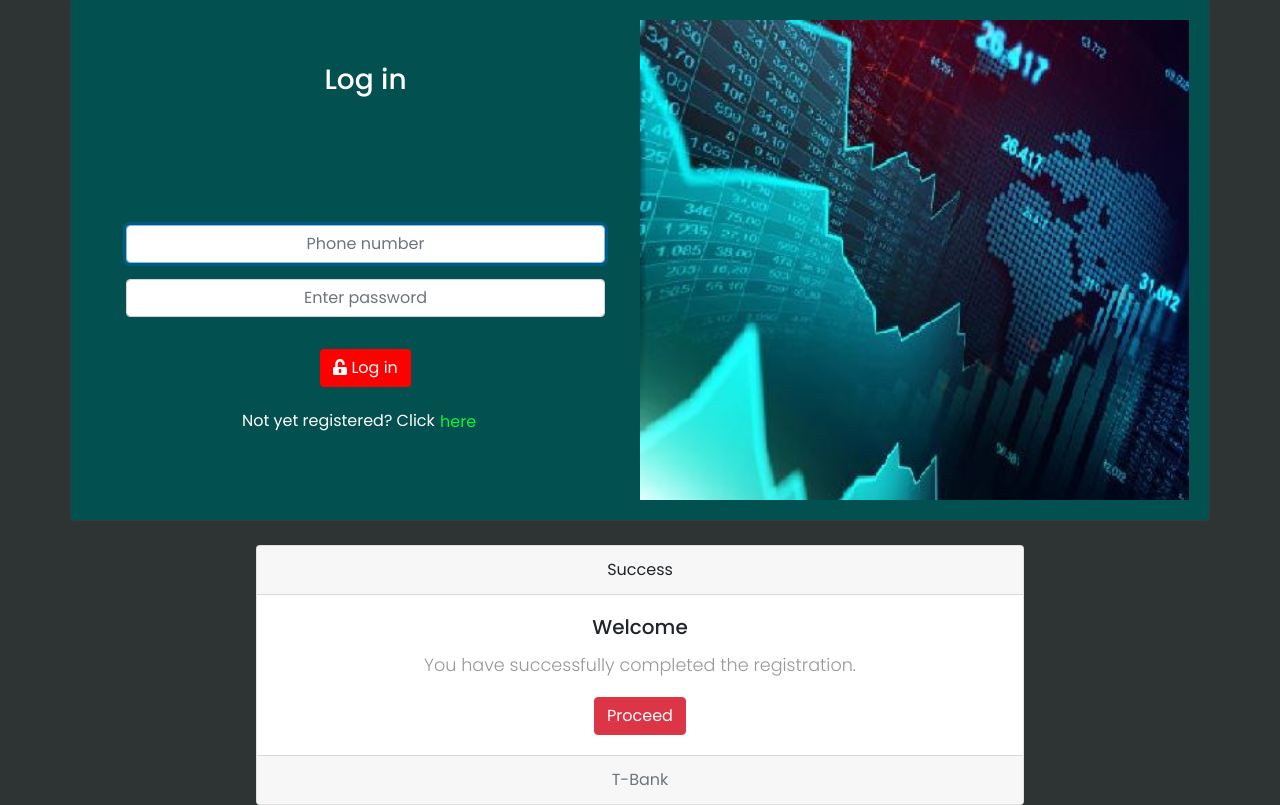
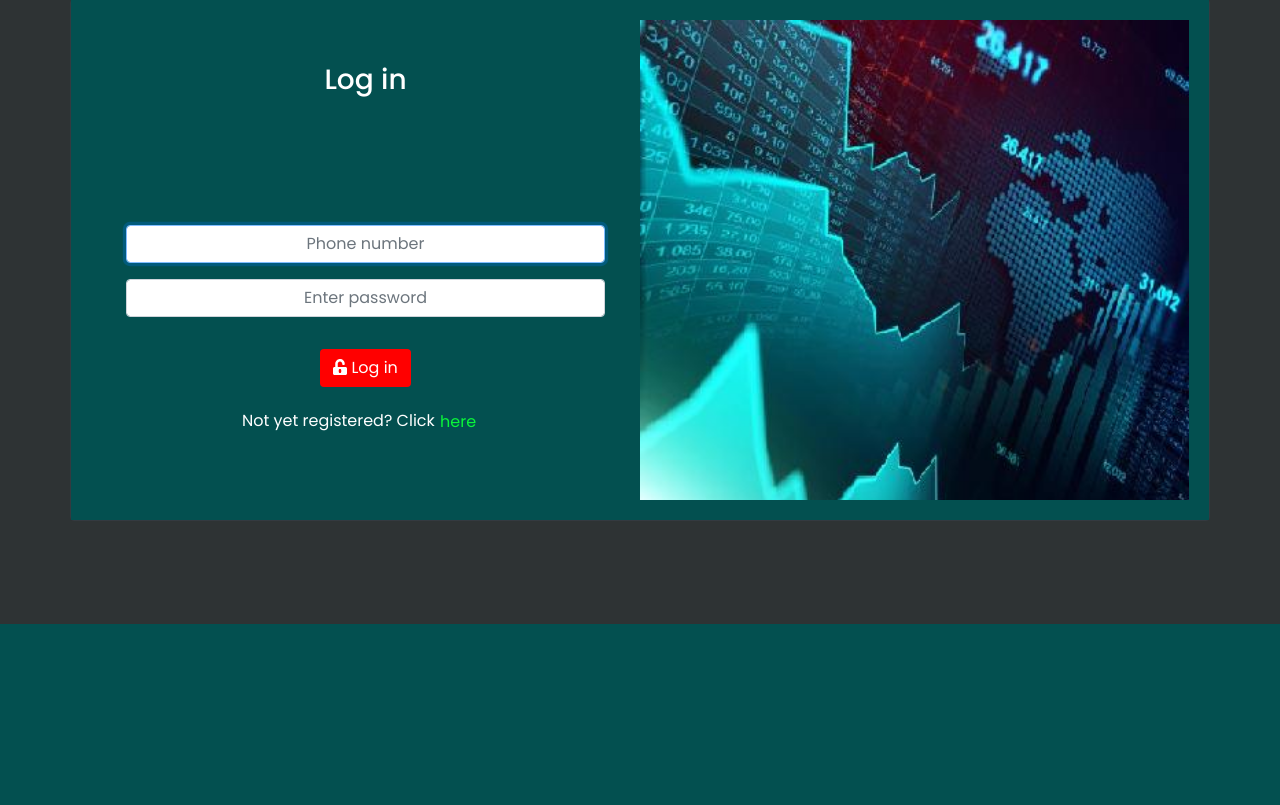
Before and after one commit to Agusioma/php-sacco-management-system, a PHP site: page /sign.html in a window 1280 px wide. Shown: the part 176-981 px from the top of the page. After the commit the page ends 800 px from the top, so only its background shows below. Run offline with PHP 8.4, Linux system fonts and the light colour scheme; some libraries are stand-ins or nearby versions.

Commit message:
modal test

```diff
--- a/sacco/sign.html
+++ b/sacco/sign.html
@@ -88,21 +88,21 @@
       </div>
 
     </div>
-        <div class="myPopup">
+<div id="pop01" class="myPopup" >
                     <div class="card text-center" style="width: auto">
                       <div class="card-header">
-                        Success
+                        <h4 class="text-danger">Success</h4>
                       </div>
                       <div class="card-body">
-                        <h5 class="card-title">Welcome</h5>
-                        <p class="card-text">You have successfully completed the registration.</p>
-                        <a href="sign.html" class="btn btn-danger">Proceed</a>
+                        <h5 class="card-title text-success">Welcome</h5>
+                        <p class="card-text text-dark">You have successfully completed the registration.</p>
+                        <a id="afterReg" class="btn text-white btn-danger">Proceed</a>
                       </div>
                       <div class="card-footer text-muted">
                         T-Bank
                       </div>
                     </div>
-                </div>
+          </div>
   </div>
 </body>
 
@@ -132,6 +132,9 @@
   $(document).ready(function () {
     $("#link1").click(function () {
       $("#sych").load("/sacco/signin.html");
+    });
+     $("#afterReg").click(function () {
+      window.location.replace("https://sacco.terrence-aluda.com/sacco/sign.html");
     });
   });
 
@@ -185,7 +188,7 @@
               $("#natID").val('');
               $("#pass").val('');
               $("#cpass").val('');
-              window.location.replace("https://sacco.terrence-aluda.com/sacco/sign.html");
+              $("#pop01").show();
             });
       }
     });
@@ -247,6 +250,7 @@
       });
     }
   });
+
   function hideRegBanner(){
        setTimeout(function () {
            $("#banner").html('');
@@ -257,6 +261,7 @@
            $("#banner2").html('');
         }, 2000);
   }
+
 </script>
 
 </html>
--- a/sacco/style/home.css
+++ b/sacco/style/home.css
@@ -193,64 +193,80 @@
 
 @media only screen and (max-width: 600px) {
   .myPopup{
-            style="z-index: 2;
-            top: 30%;
+            z-index: 2;
+            display: none;
+            top: 0%;
+            padding-top: 40vh;
             position: absolute;
             width:100vw;
             margin: auto;
-            padding-left:20%;
-            padding-right: 20%;
+            padding-top: 30%;
+            padding-left:10%;
+            padding-right: 10%;
+            background-color: rgba(0,0,0,0.6); height:100%;
         }
 }
 
 /* Small devices (portrait tablets and large phones, 600px and up) */
 @media only screen and (min-width: 600px) {
   .myPopup{
-            style="z-index: 2;
-            top: 30%;
+            z-index: 2;
+            display: none;
+            top: 0%;
+            padding-top: 40vh;
             position: absolute;
             width:100vw;
             margin: auto;
-            padding-left:20%;
-            padding-right: 20%;
+            padding-left:10%;
+            padding-right: 10%;
+            background-color: rgba(0,0,0,0.6); height:100%;
         }
 }
 
 /* Medium devices (landscape tablets, 768px and up) */
 @media only screen and (min-width: 768px) {
   .myPopup{
-            style="z-index: 2;
-            top: 40%;
+            z-index: 2;
+            display: none;
+            top: 0%;
+           padding-top: 40vh;
             position: absolute;
             width:100vw;
             margin: auto;
             padding-left:20%;
             padding-right: 20%;
+            background-color: rgba(0,0,0,0.6); height:100%;
         }
 }
 
 /* Large devices (laptops/desktops, 992px and up) */
 @media only screen and (min-width: 992px) {
   .myPopup{
-            style="z-index: 2;
-            top: 40%;
+            z-index: 2;
+            display: none;
+            top: 0%;
+            padding-top: 17%;
             position: absolute;
             width:100vw;
             margin: auto;
-            padding-left:40%;
-            padding-right: 40%;
+            padding-left:20%;
+            padding-right: 20%;
+            background-color: rgba(0,0,0,0.6); height:100%;
         }
 }
 
 /* Extra large devices (large laptops and desktops, 1200px and up) */
 @media only screen and (min-width: 1200px) {
   .myPopup{
-            style="z-index: 2;
-            top: 40%;
+            z-index: 2;
+            display: none;
+            top: 0%;
+            padding-top: 17%;
             position: absolute;
             width:100vw;
             margin: auto;
             padding-left:20%;
+            background-color: rgba(0,0,0,0.6); height:100%;
             padding-right: 20%;
         }
 }
```
